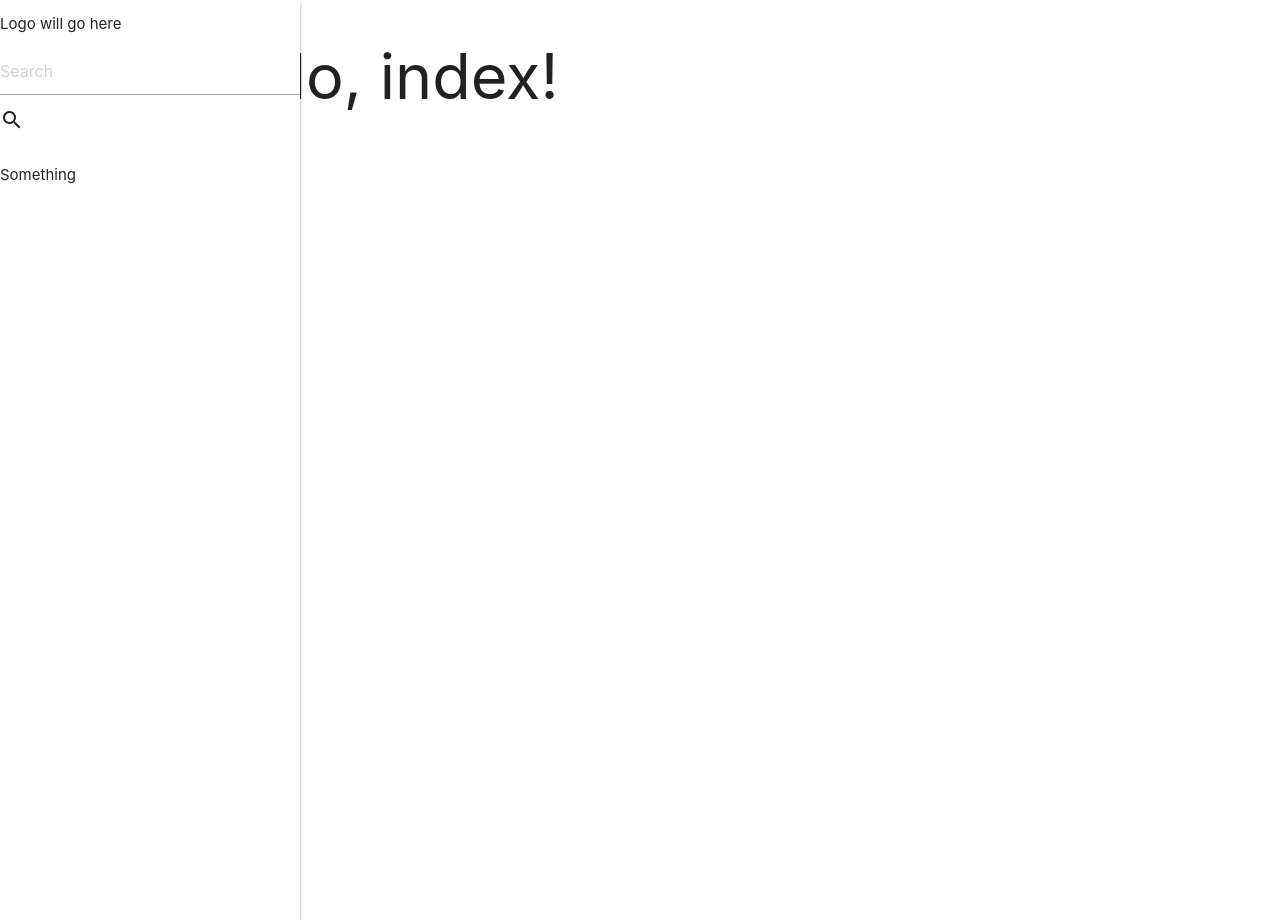
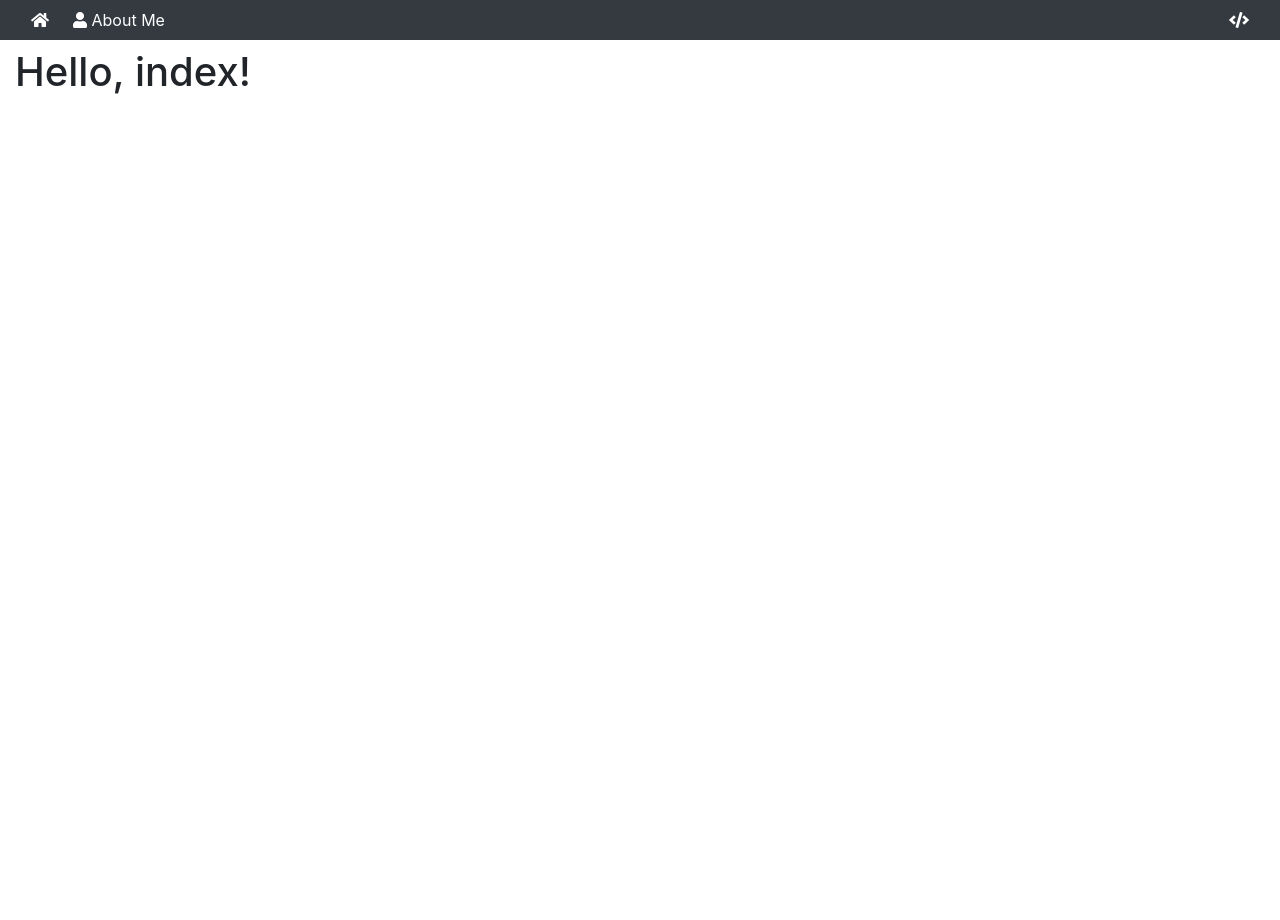
Before and after one commit to chapmankyle/website, a Flask app: page / in a window 1280 px wide. Run offline with Flask 2, Linux system fonts and the light colour scheme; some libraries are stand-ins or nearby versions.

Commit message:
Add navbar

```diff
--- a/static/css/layout.css
+++ b/static/css/layout.css
@@ -0,0 +1,42 @@
+/* all styling */
+* {
+  margin: 0;
+  padding: 0;
+  outline: none;
+  box-sizing: border-box;
+}
+
+/* body styling */
+body {
+  margin-top: 3rem;
+  margin-bottom: 0 !important;
+}
+
+/* footer styling */
+footer {
+  width: 100%;
+  color: white;
+  display: flex;
+  text-align: center;
+  justify-content: center;
+  background-color: #fa8;
+}
+
+/* container for entire web page */
+.page-container {
+  display: grid;
+  position: relative;
+  min-height: calc(100vh - 80px);
+  grid-template-rows: auto 1fr auto;
+}
+
+/* styling navbar-dark */
+.navbar-dark {
+  color: #fff;
+  cursor: pointer;
+}
+
+/* pushed footer to bottom */
+.push-footer {
+  margin-bottom: 1rem;
+}
--- a/templates/layout.html
+++ b/templates/layout.html
@@ -6,9 +6,13 @@
   <meta http-equiv="X-UA-Compatible" content="ie=edge">
   <meta name="viewport" content="width=device-width, initial-scale=1.0, shrink-to-fit=no">
 
-	<!-- import google font and materialize -->
-	<link href="https://fonts.googleapis.com/icon?family=Material+Icons" rel="stylesheet">
-	<link type="text/css" rel="stylesheet" href="../static/css/materialize.css" media="screen,projection"/>
+  <!-- Bootstrap and FontAwesome -->
+  <link rel="stylesheet" href="https://stackpath.bootstrapcdn.com/bootstrap/4.3.1/css/bootstrap.min.css"
+    integrity="sha384-ggOyR0iXCbMQv3Xipma34MD+dH/1fQ784/j6cY/iJTQUOhcWr7x9JvoRxT2MZw1T" crossorigin="anonymous">
+  <link rel="stylesheet" href="https://use.fontawesome.com/releases/v5.8.1/css/all.css"
+    integrity="sha384-50oBUHEmvpQ+1lW4y57PTFmhCaXp0ML5d60M1M7uH2+nqUivzIebhndOJK28anvf" crossorigin="anonymous">
+
+  <link rel="stylesheet" href="../static/css/layout.css">
   {% block stylesheets %}{% endblock stylesheets %}
 
   {% if title %}
@@ -19,28 +23,42 @@
 </head>
 
 <body>
-	<header>
-		<ul id="nav-mobile" class="sidenav sidenav-fixed">
-			<li class="logo">Logo will go here</li>
-			<li class="search">
-				<div class="search-wrapper">
-					<input id="search" placeholder="Search">
-					<i class="material-icons">search</i>
-					<div class="search-results"></div>
-				</div>
+  <div class="page-container">
+    <header class="site-header">
+      <nav class="navbar navbar-expand-md navbar-dark bg-dark fixed-top">
+        <div class="container-fluid">
+          <ul class="navbar-nav">
+            <li class="nav-item mr-4">
+              <i class="fas fa-home"></i>
             </li>
-			<li class="bold">
-				Something
+            <li class="nav-item">
+              <i class="fas fa-user"></i>
+              About Me
             </li>
           </ul>
+          <ul class="navbar-nav">
+            <li class="nav-item">
+              <i class="fas fa-code"></i>
+            </li>
+          </ul>
+        </div>
+      </nav>
     </header>
+
     <main>
-		<div class="container">
+      <div class="container-fluid push-footer">
         {% block content %}{% endblock content %}
       </div>
     </main>
 
-	<script type="text/javascript" src="../static/js/materialize.js"></script>
+    <footer>
+
+    </footer>
+  </div>
+
+  <script src="https://code.jquery.com/jquery-3.3.1.slim.min.js" integrity="sha384-q8i/X+965DzO0rT7abK41JStQIAqVgRVzpbzo5smXKp4YfRvH+8abtTE1Pi6jizo" crossorigin="anonymous"></script>
+  <script src="https://cdnjs.cloudflare.com/ajax/libs/popper.js/1.14.7/umd/popper.min.js" integrity="sha384-UO2eT0CpHqdSJQ6hJty5KVphtPhzWj9WO1clHTMGa3JDZwrnQq4sF86dIHNDz0W1" crossorigin="anonymous"></script>
+  <script src="https://stackpath.bootstrapcdn.com/bootstrap/4.3.1/js/bootstrap.min.js" integrity="sha384-JjSmVgyd0p3pXB1rRibZUAYoIIy6OrQ6VrjIEaFf/nJGzIxFDsf4x0xIM+B07jRM" crossorigin="anonymous"></script>
   {% block scripts %}{% endblock scripts %}
 </body>
 
```
Lines whose indentation alone changed are shown as unchanged.
